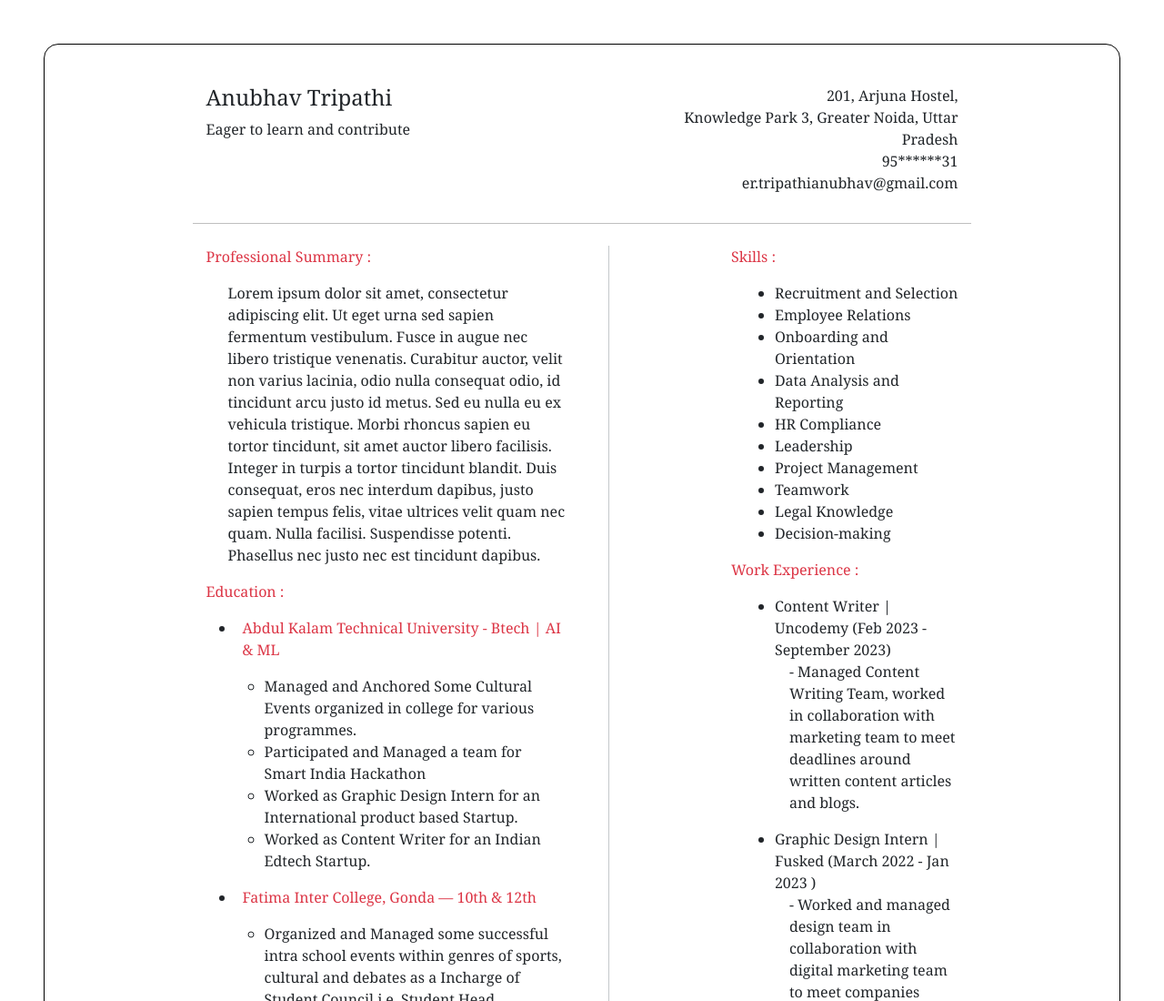
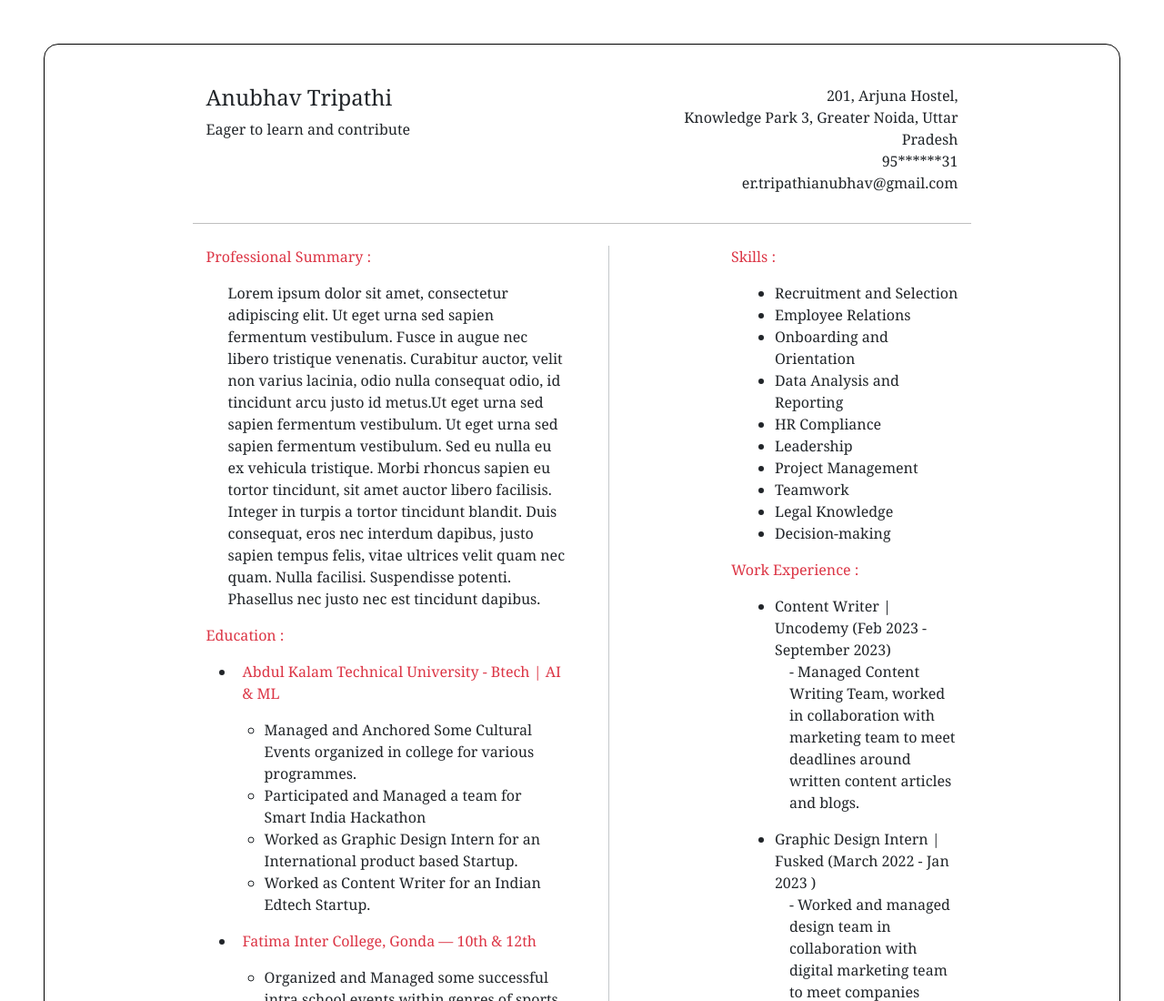
Before and after one commit to anubhav-er/Resume, a plain HTML site: page index.html in a window 1280 px wide. Shown: the top 1100 px of the page at 91% size. Drawn offline with nearby package versions, Linux system fonts and the light colour scheme.

Commit message:
Update index.html

```diff
--- a/index.html
+++ b/index.html
@@ -31,7 +31,7 @@
                 <div class="row justify-content-evenly">
                     <div class="col-5 text-start border-end border-secondary-subtle pe-5">
                         <p class="heading text-danger">Professional Summary :</p>
-                        <p class="ps-4">Lorem ipsum dolor sit amet, consectetur adipiscing elit. Ut eget urna sed sapien fermentum vestibulum. Fusce in augue nec libero tristique venenatis. Curabitur auctor, velit non varius lacinia, odio nulla consequat odio, id tincidunt arcu justo id metus. Sed eu nulla eu ex vehicula tristique. Morbi rhoncus sapien eu tortor tincidunt, sit amet auctor libero facilisis. Integer in turpis a tortor tincidunt blandit. Duis consequat, eros nec interdum dapibus, justo sapien tempus felis, vitae ultrices velit quam nec quam. Nulla facilisi. Suspendisse potenti. Phasellus nec justo nec est tincidunt dapibus.</p>
+                        <p class="ps-4">Lorem ipsum dolor sit amet, consectetur adipiscing elit. Ut eget urna sed sapien fermentum vestibulum. Fusce in augue nec libero tristique venenatis. Curabitur auctor, velit non varius lacinia, odio nulla consequat odio, id tincidunt arcu justo id metus.Ut eget urna sed sapien fermentum vestibulum. Ut eget urna sed sapien fermentum vestibulum.  Sed eu nulla eu ex vehicula tristique. Morbi rhoncus sapien eu tortor tincidunt, sit amet auctor libero facilisis. Integer in turpis a tortor tincidunt blandit. Duis consequat, eros nec interdum dapibus, justo sapien tempus felis, vitae ultrices velit quam nec quam. Nulla facilisi. Suspendisse potenti. Phasellus nec justo nec est tincidunt dapibus.</p>
 
                         <p class="heading text-danger">Education :</p>
                         <ul>
```
